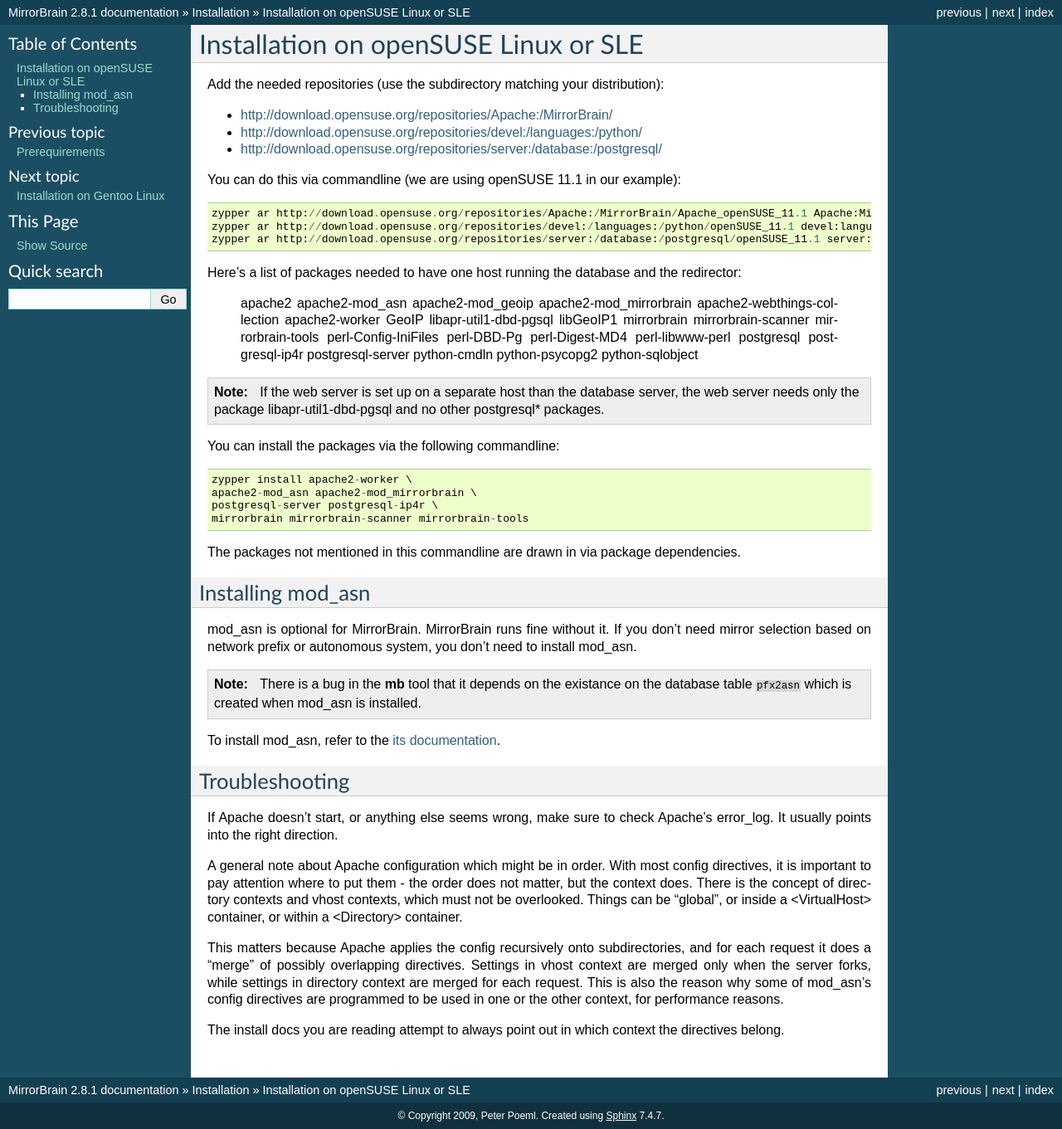
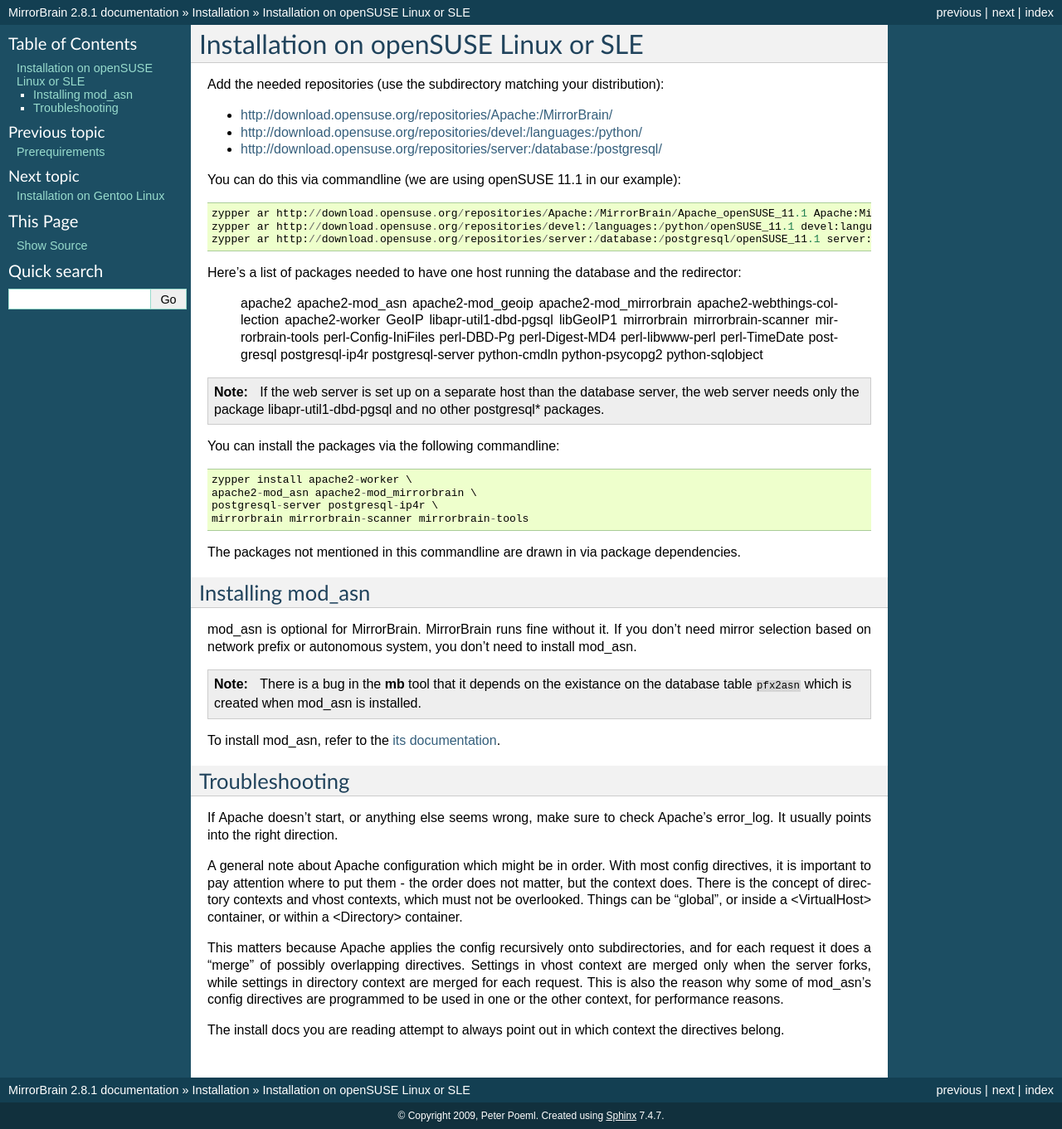
Before and after one commit to hayalci/mirrorbrain, a Sphinx documentation site: the page built from docs/installation/opensuse.rst, in a window 1280 px wide. Shown: the whole page at 83% size. Built offline with Sphinx 7.4.7, drawn with Linux system fonts in a browser that asks for light colours.

Commit message:
install docs: - the requirement on the Perl module named DateTime wasn't   mentioned yet.
git-svn-id: http://svn.mirrorbrain.org/svn/mirrorbrain/trunk@7704 2d291e14-ff0c-0410-a3fa-d5caa9871f55

```diff
--- a/docs/installation/gentoo.rst
+++ b/docs/installation/gentoo.rst
@@ -64,6 +64,10 @@
 
   emerge unzip
 
+Due to another little lack of a dependency, you also need to do::
+
+  emerge DateTime
+
 
 Now, you can build mirrorbrain (and its components)::
 
--- a/docs/installation/opensuse.rst
+++ b/docs/installation/opensuse.rst
@@ -23,8 +23,8 @@
   apache2 apache2-mod_asn apache2-mod_geoip apache2-mod_mirrorbrain
   apache2-webthings-collection apache2-worker GeoIP libapr-util1-dbd-pgsql
   libGeoIP1 mirrorbrain mirrorbrain-scanner mirrorbrain-tools
-  perl-Config-IniFiles perl-DBD-Pg perl-Digest-MD4 perl-libwww-perl postgresql
-  postgresql-ip4r postgresql-server python-cmdln python-psycopg2
+  perl-Config-IniFiles perl-DBD-Pg perl-Digest-MD4 perl-libwww-perl perl-TimeDate
+  postgresql postgresql-ip4r postgresql-server python-cmdln python-psycopg2
   python-sqlobject
 
 .. note:: If the web server is set up on a separate host than the database
--- a/docs/installation/source.rst
+++ b/docs/installation/source.rst
@@ -51,8 +51,9 @@
 - for the scanner, which is written in Perl, a few Perl modules are required:
   * perl-Config-IniFiles
   * perl-libwww-perl
+  * perl-DBD-Pg
+  * perl-TimeDate
   * perl-Digest-MD4 (it is not *really* needed, but prevents an ugly error message)
-  * perl-DBD-Pg
 
 - configure the database to use with MirrorBrain, and continue with the respective
   description below:
```
